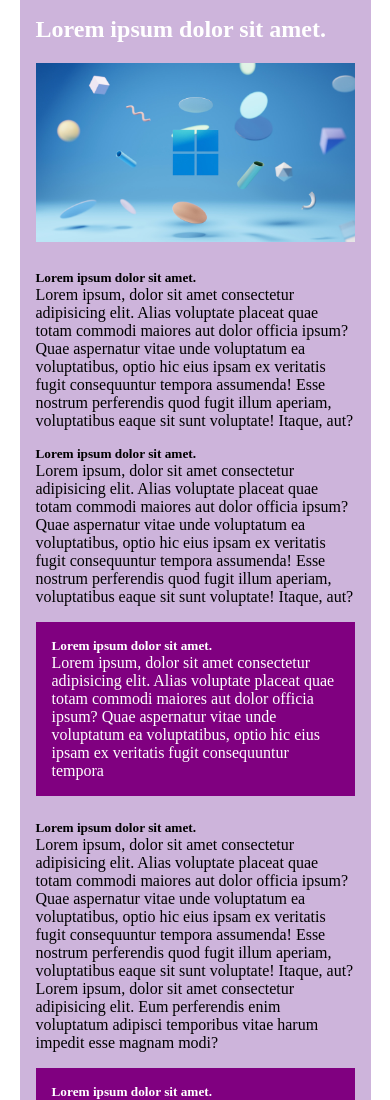
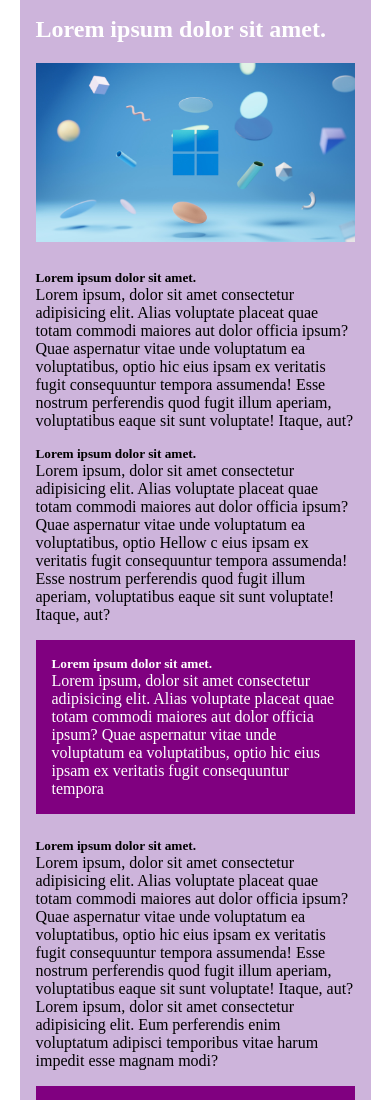
Before and after one commit to Saddam6260/Css-Responsive-Test-Project, a plain HTML site: page 1.Content-responsive layout/index.html in a window 390 px wide. Shown: the top 1100 px of the page. Drawn offline with Linux system fonts and the light colour scheme; files whose address does not match are found by name.

Commit message:
Some text change in content responsive layout folder

```diff
--- a/1.Content-responsive layout/index.html
+++ b/1.Content-responsive layout/index.html
@@ -30,7 +30,7 @@
               Lorem ipsum, dolor sit amet consectetur adipisicing elit. Alias
               voluptate placeat quae totam commodi maiores aut dolor officia
               ipsum? Quae aspernatur vitae unde voluptatum ea voluptatibus,
-              optio hic eius ipsam ex veritatis fugit consequuntur tempora
+              optio Hellow c eius ipsam ex veritatis fugit consequuntur tempora
               assumenda! Esse nostrum perferendis quod fugit illum aperiam,
               voluptatibus eaque sit sunt voluptate! Itaque, aut?
             </p>
```
